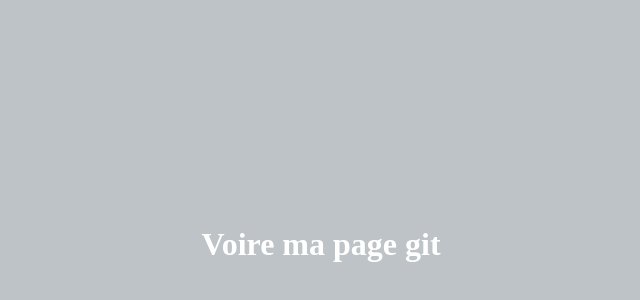
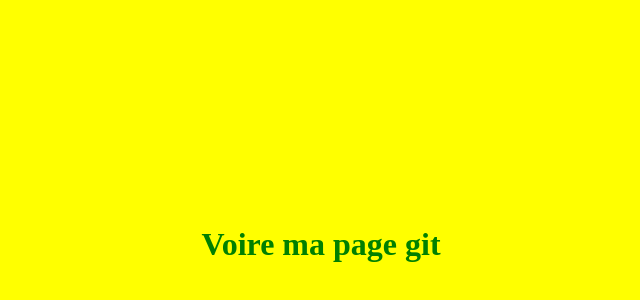
Before and after one commit to Abdoulaye938/m1tdis, a plain HTML site: page index.html in a window 1280 px wide. Shown: the part 48-348 px from the top of the page, without its empty margins (319-959 px from the left). Drawn offline with Linux system fonts and the light colour scheme.

Commit message:
change la couleur de text

```diff
--- a/index.html
+++ b/index.html
@@ -5,8 +5,8 @@
 	<meta name="viewport" content="width=device-width, initial-scale=1">
 	<title></title>
 </head>
-<body style="background-color: #bdc3c7;">
-	<h1 style="padding-top: 20%; padding-bottom: 20%; text-align: center; color: #FFFFFF;"> Voire ma page git </h1>
+<body style="background-color: yellow;">
+	<h1 style="padding-top: 20%; padding-bottom: 20%; text-align: center; color: green;"> Voire ma page git </h1>
 
 </body>
 </html>
```
